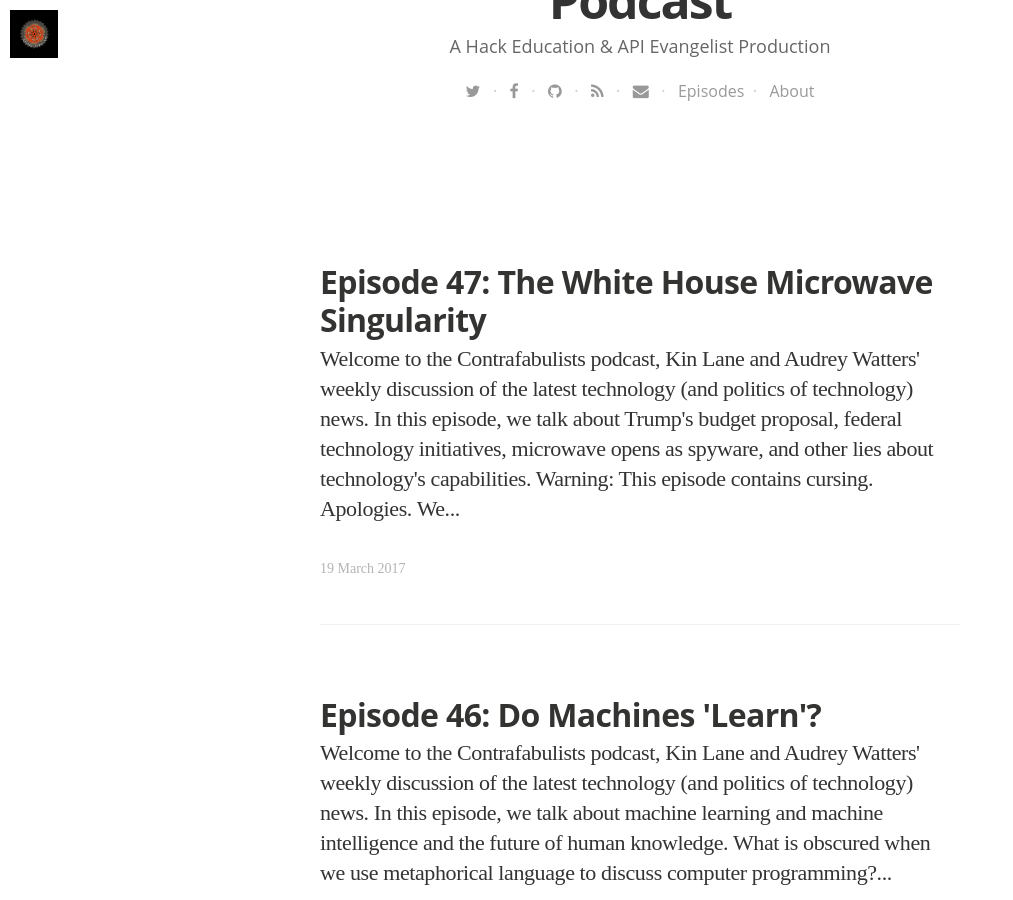
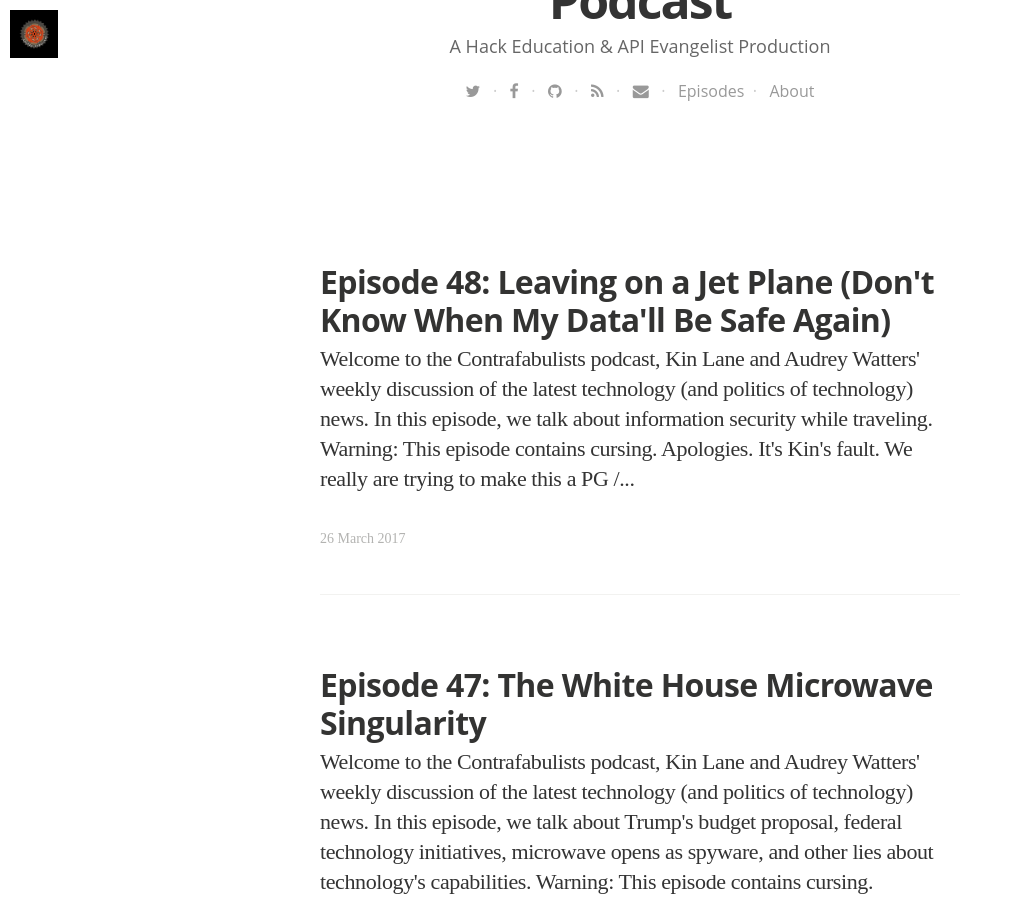
Before and after one commit to Contrafabulists/podcast, a Jekyll site: the page built from blog/index.html, in a window 1280 px wide and 900 px high, scrolled down 609 px. Shown: the whole window, without its empty margins (0-1013 px from the left). Built offline with Jekyll 4.4.1, drawn with Linux system fonts in a browser that asks for light colours; nearby versions of some CDN libraries; some web fonts are replaced; the list of posts is cut into pages by our own code; some of the changed text lies outside the part shown.

Commit message:
new episode

```diff
--- a/_data/podcasts.yaml
+++ b/_data/podcasts.yaml
@@ -698,3 +698,17 @@
   tags:
   - Technology
   - Politics
+- title: "Contrafabulists Episode 48"
+  summary: "In this episode, we talk about information security while traveling."
+  description: "In this episode, we talk about information security while traveling."
+  subtitle: "Tech, Scrutinized"
+  image: /assets/images/cog-big.png
+  audio_file: http://s3.amazonaws.com/contrafabulists/2017-03-26-episode-48.mp3
+  audio_length: 50956038
+  sound_cloud: https://soundcloud.com/contrafabulists/episode-48
+  duration: '0:35:23'
+  publish_date: "2017-03-26 09:00:00"
+  url: 2017/03/26/episode-48
+  tags:
+  - Technology
+  - Politics
--- /dev/null
+++ b/_posts/2017-03-26-episode-48.html
@@ -0,0 +1,25 @@
+---
+layout: post
+title: "Episode 48: Leaving on a Jet Plane (Don't Know When My Data'll Be Safe Again)"
+date: 2017-03-26 08:35:00 +0000
+image: https://s3.amazonaws.com/contrafabulists/2017-03-26-plane.jpg
+imagecredits: https://www.flickr.com/photos/hanuska/7002923416
+---
+<p>Welcome to the Contrafabulists podcast, <a href="http://kinlane.com">Kin Lane</a> and <a href="http://audreywatters.com">Audrey Watters</a>' weekly discussion of the latest technology (and politics of technology) news.</p>
+
+<p>In this episode, we talk about information security while traveling.</p>
+
+<p>
+<iframe width="100%" height="166" scrolling="no" frameborder="no" src="https://w.soundcloud.com/player/?url=https%3A//api.soundcloud.com/tracks/314591345&amp;color=ff5500&amp;auto_play=false&amp;hide_related=false&amp;show_comments=true&amp;show_user=true&amp;show_reposts=false"></iframe>
+</p>
+
+<p>Warning: This episode contains cursing. Apologies. It's Kin's fault. We really are trying to make this a PG / PG-13 podcast.</p>
+
+<p>Here are the stories we referenced:</p>
+<ul>
+<li>"<a href="https://arstechnica.com/information-technology/2017/03/how-isps-can-sell-your-web-history-and-how-to-stop-them/">How ISPs can sell your Web history -- and how to stop them</a>" via Ars Technica</li>
+<li>"<a href="https://www.nytimes.com/2017/03/21/magazine/platform-companies-are-becoming-more-powerful-but-what-exactly-do-they-want.html">Platform Companies Are Becoming More Powerful -- but What Exactly Do They Want?</a>" via The New York Times Magazine</li>
+<li><a href="https://soundcloud.com/officialsxsw/the-future-history-that-hasnt-happened-yet-sxsw-2017">Bruce Sterling's remarks from SXSW 2017</a></li>
+</ul>
+
+<p>Feedback is welcome. (You should <a href="mailto:kinlane@gmail.com">email Kin</a> with it though, not Audrey.)</p>
--- a/index.html
+++ b/index.html
@@ -8,7 +8,7 @@ layout: default
 
 <p><strong>To Subscribe</strong>: You can subscribe to the podcast via iTunes, Stitcher, or <a href="https://soundcloud.com/contrafabulists">Soundcloud</a> (or via any other app that supports <a href="http://podcast.contrafabulists.com/feed.xml">RSS</a>). The <a href="http://podcast.contrafabulists.com/blog/">show notes</a> can be found <a href="http://podcast.contrafabulists.com/blog/">on this blog</a> and can also be subscribed to <a href="http://podcast.contrafabulists.com/blog.xml">via RSS</a>. These are all included as part of <a href="http://hackeducation.us5.list-manage1.com/subscribe?u=0ab07657df870af8eb101b4e5&id=c0e1f570cf">the weekly Contrafabulists Newsletter</a>.</p>
 
-<p><strong>Latest Episode: <a href="http://podcast.contrafabulists.com/2017/03/19/episode-47">47</a></strong>
+<p><strong>Latest Episode: <a href="http://podcast.contrafabulists.com/2017/03/26/episode-48">48</a></strong>
 
 <p><strong>Latest Underground History: <a href="http://podcast.contrafabulists.com/2017/02/15/underground-doomsday-clock">Volume 3: The Doomsday Clock</a></strong></p>
 
```
